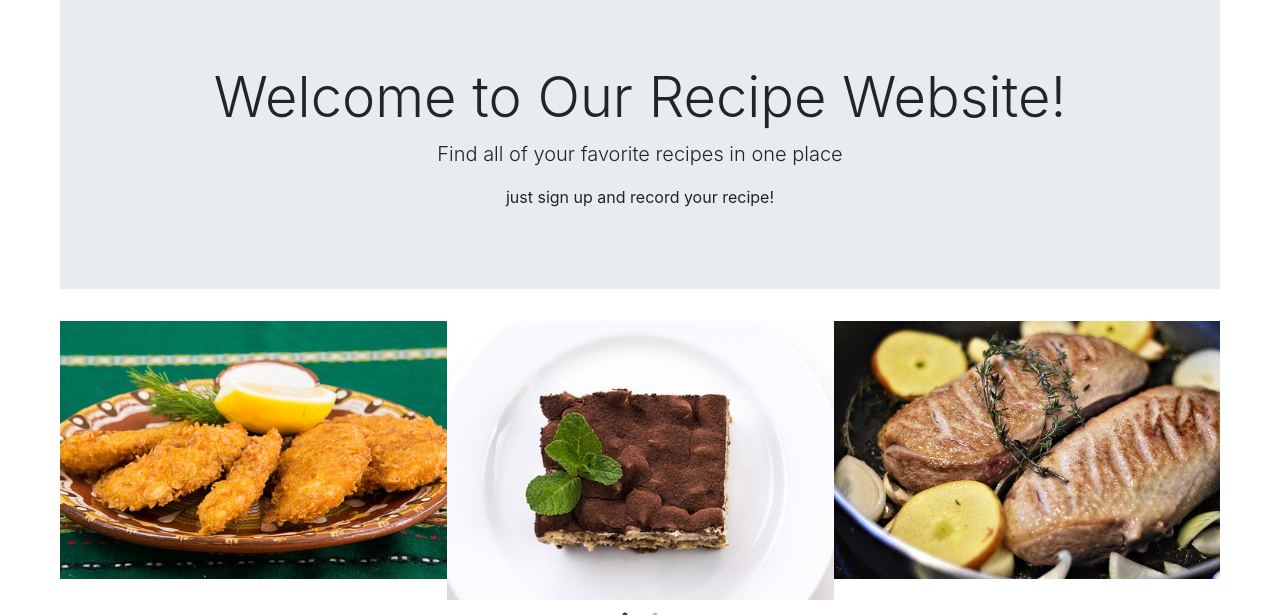
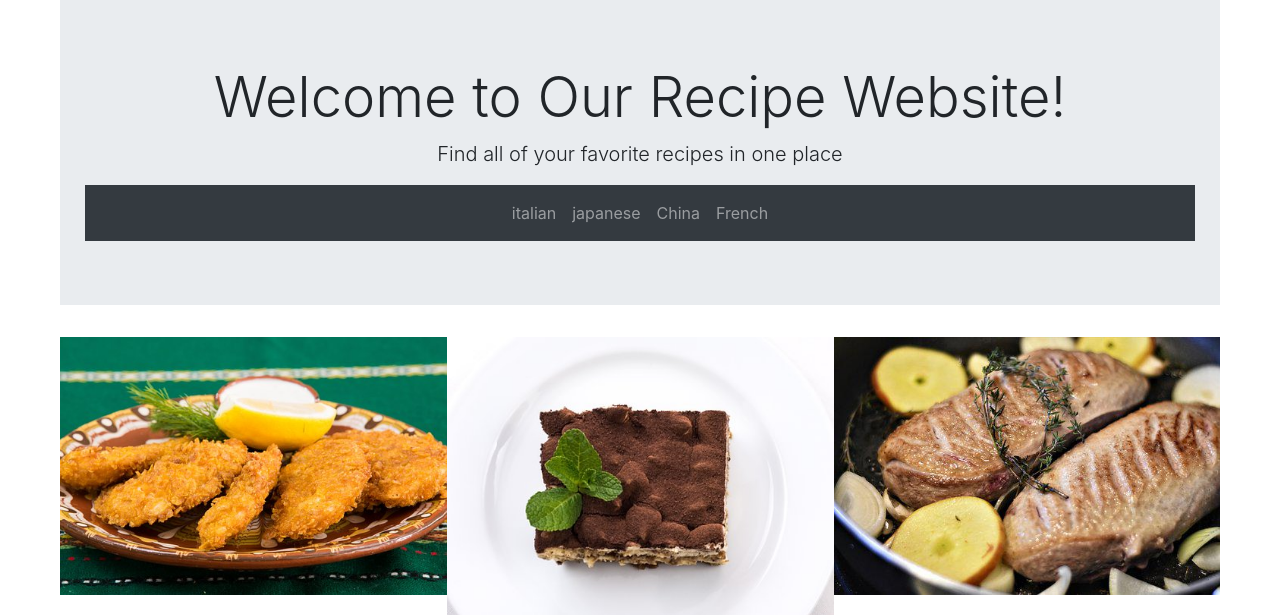
Before and after one commit to TU-ching-ho/django-recipe_web, a Django app: page / in a window 1280 px wide. Shown: the part 106-721 px from the top of the page. Run offline with Django 4.2, Linux system fonts and the light colour scheme; some libraries are stand-ins or nearby versions.

Commit message:
新增首頁連結

```diff
--- a/main/templates/main/home.html
+++ b/main/templates/main/home.html
@@ -94,11 +94,27 @@
             <div class="container text-center">
                 <h1 class="display-4">Welcome to Our Recipe Website!</h1>
                 <p class="lead">Find all of your favorite recipes in one place</p>
-                {% if user.is_authenticated %}
-                <a href="/create" class="btn btn-primary btn-lg">create Recipes</a>
-                {% else %}
-                <p>just sign up and record your recipe!</p>
-                {% endif %}
+                <nav class="navbar navbar-expand-lg navbar-dark bg-dark ">
+
+                    <button class="navbar-toggler" type="button" data-toggle="collapse"
+                        data-target="#navbarNavAltMarkup" aria-controls="navbarNavAltMarkup" aria-expanded="false"
+                        aria-label="Toggle navigation">
+                        <span class="navbar-toggler-icon"></span>
+                    </button>
+                    <div class="collapse navbar-collapse nav justify-content-center" id="navbarNavAltMarkup">
+                        <div class="navbar-nav ">
+                            <a class="nav-link"
+                                href="https://www.chefspencil.com/top-25-most-popular-italian-foods-dishes"
+                                target="_blank">italian</a>
+                            <a class="nav-link" href="https://www.justonecookbook.com/easy-pantry-recipes/"
+                                target="_blank">japanese</a>
+                            <a class="nav-link" href="https://www.allrecipes.com/recipe/51326/chinese-tea-leaf-eggs/"
+                                target="_blank">China</a>
+                            <a class="nav-link" href="https://www.delish.com/cooking/g2095/easy-french-recipes/"
+                                target="_blank">French</a>
+                        </div>
+                    </div>
+                </nav>
             </div>
         </div>
 
--- a/web/settings.py
+++ b/web/settings.py
@@ -127,7 +127,7 @@ STATICFILES_DIRS = [
     os.path.join(BASE_DIR, 'static')
 ]
 
-STATIC_ROOT = os.path.join(BASE_DIR, 'staticfiles/media')
+STATIC_ROOT = os.path.join(BASE_DIR, 'staticfiles')
 
 
 # Default primary key field type
```
Also changed, not shown: static/media/italian-food_vec8vor.jpg (added), 1 other file.
